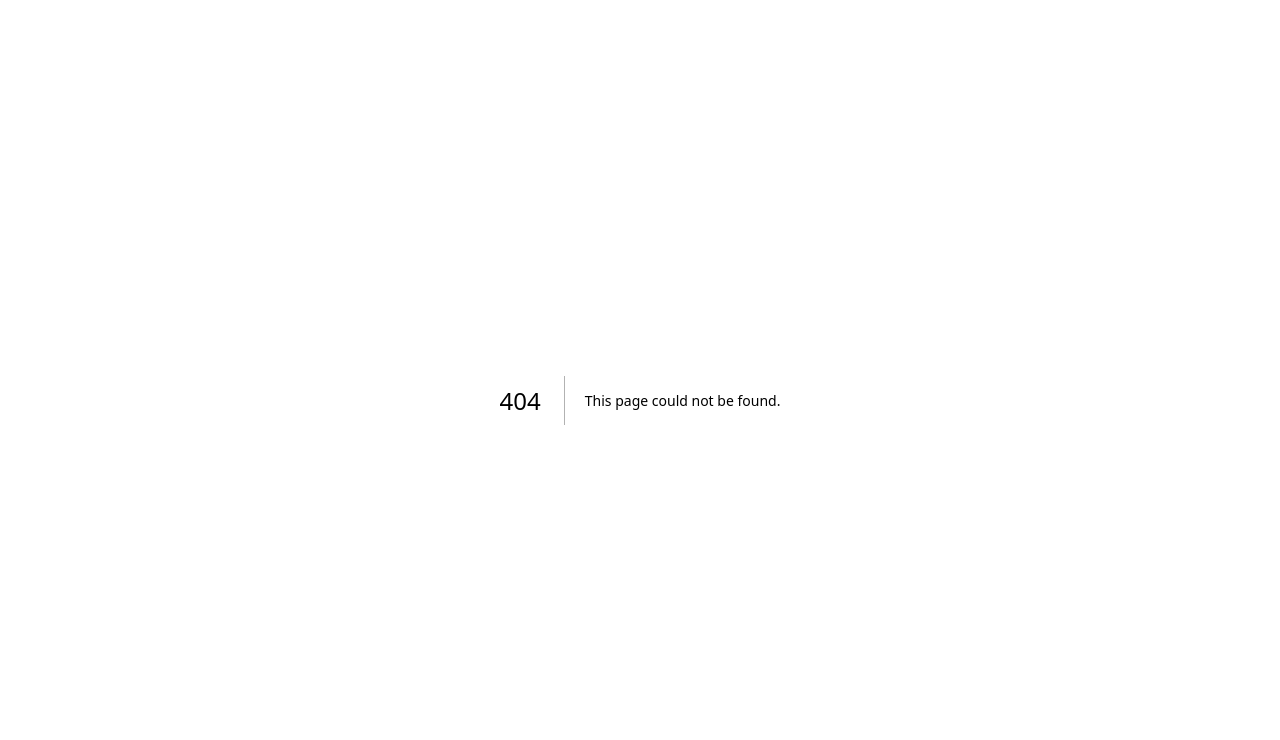
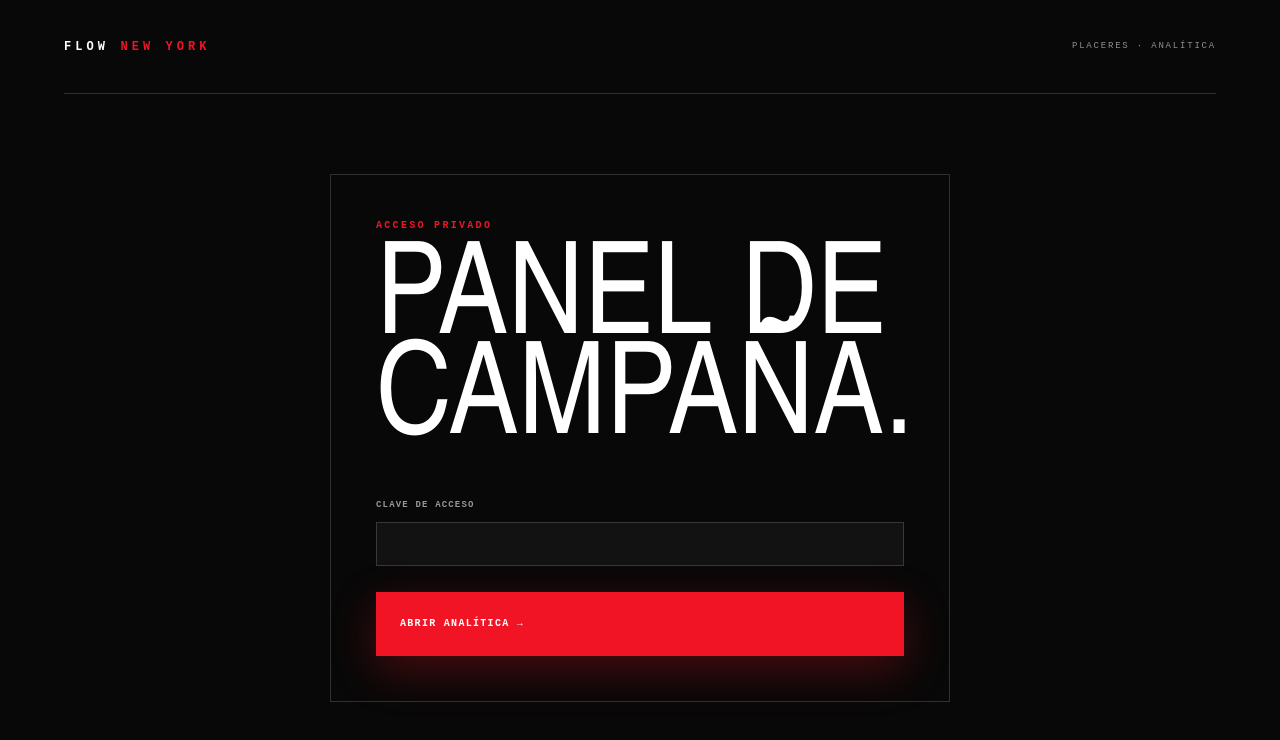
Before and after one commit to fcpanxocastro-cisko/registro-placeres, a Next.js app: page /admin in a window 1280 px wide. Before the commit this address had no page. Shown: the top 740 px of the page. Built offline with nearby package versions, Linux system fonts and the light colour scheme.

Commit message:
Agregar panel de analítica

```diff
--- /dev/null
+++ b/app/admin/page.tsx
@@ -0,0 +1,91 @@
+"use client";
+
+import { FormEvent, useState } from "react";
+
+type DashboardData = {
+  registrations: number;
+  pageViews: number;
+  presaveClicks: number;
+  conversion: number;
+  sources: Array<{ source: string; registrations: number }>;
+  recent: Array<{ name: string; email: string; source: string; createdAt: string }>;
+};
+
+export default function AdminPage() {
+  const [key, setKey] = useState("");
+  const [data, setData] = useState<DashboardData | null>(null);
+  const [error, setError] = useState("");
+  const [loading, setLoading] = useState(false);
+
+  async function loadDashboard(event: FormEvent) {
+    event.preventDefault();
+    setLoading(true);
+    setError("");
+    try {
+      const response = await fetch("/api/admin/summary", { headers: { "x-admin-key": key } });
+      if (!response.ok) throw new Error("Clave incorrecta o panel no disponible.");
+      setData(await response.json() as DashboardData);
+      sessionStorage.setItem("placeres_admin_key", key);
+    } catch (err) {
+      setError(err instanceof Error ? err.message : "No pudimos abrir el panel.");
+    } finally {
+      setLoading(false);
+    }
+  }
+
+  async function downloadCsv() {
+    const adminKey = key || sessionStorage.getItem("placeres_admin_key") || "";
+    const response = await fetch("/api/admin/export", { headers: { "x-admin-key": adminKey } });
+    if (!response.ok) return setError("No pudimos exportar los registros.");
+    const blob = await response.blob();
+    const url = URL.createObjectURL(blob);
+    const anchor = document.createElement("a");
+    anchor.href = url;
+    anchor.download = "registros-placeres.csv";
+    anchor.click();
+    URL.revokeObjectURL(url);
+  }
+
+  return (
+    <main className="admin-page">
+      <header className="admin-header">
+        <div className="flow-mark">FLOW <strong>NEW YORK</strong></div>
+        <span>PLACERES · ANALÍTICA</span>
+      </header>
+      {!data ? (
+        <form className="admin-login" onSubmit={loadDashboard}>
+          <p className="eyebrow">Acceso privado</p>
+          <h1>Panel de<br />campaña.</h1>
+          <label>Clave de acceso<input type="password" value={key} onChange={(event) => setKey(event.target.value)} required /></label>
+          {error && <p className="form-error">{error}</p>}
+          <button className="submit-button" disabled={loading}>{loading ? "Ingresando..." : "Abrir analítica →"}</button>
+        </form>
+      ) : (
+        <section className="dashboard">
+          <div className="dashboard-title">
+            <div><p className="eyebrow">Campaña activa</p><h1>Placeres.</h1></div>
+            <button onClick={downloadCsv}>Descargar CSV ↓</button>
+          </div>
+          <div className="metric-grid">
+            <article><span>01</span><strong>{data.pageViews}</strong><p>Visitas</p></article>
+            <article><span>02</span><strong>{data.presaveClicks}</strong><p>Clics pre-save</p></article>
+            <article><span>03</span><strong>{data.registrations}</strong><p>Registros</p></article>
+            <article><span>04</span><strong>{data.conversion}%</strong><p>Conversión</p></article>
+          </div>
+          <div className="admin-tables">
+            <section>
+              <h2>Fuentes</h2>
+              {data.sources.map((source) => <p key={source.source}><span>{source.source}</span><strong>{source.registrations}</strong></p>)}
+            </section>
+            <section>
+              <h2>Registros recientes</h2>
+              {data.recent.map((person) => (
+                <p key={person.email}><span><b>{person.name}</b><small>{person.email} · {person.source}</small></span><time>{new Date(person.createdAt).toLocaleDateString("es-CL")}</time></p>
+              ))}
+            </section>
+          </div>
+        </section>
+      )}
+    </main>
+  );
+}
```
